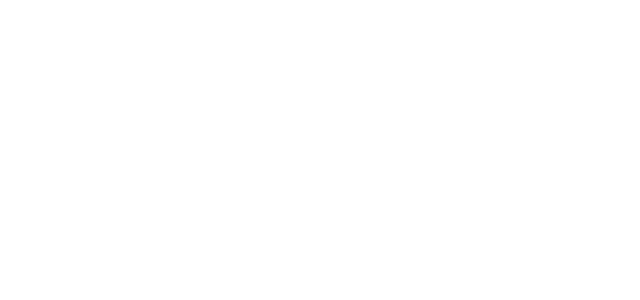
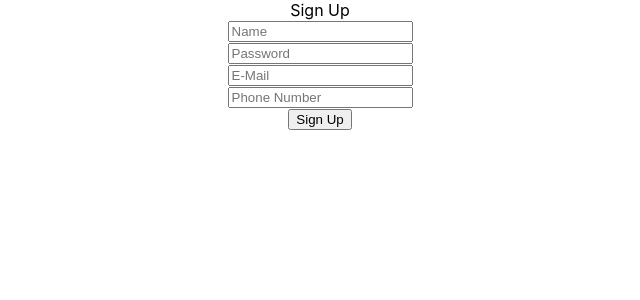
Before and after one commit to sanketshirolkar/find-the-movie, a React (Create React App) app: page / in a window 1280 px wide. Shown: the top 300 px of the page, without its empty margins (320-960 px from the left). Built offline with nearby package versions, Linux system fonts and the light colour scheme; the HTML template or start-up script is replaced by a standard one.

Commit message:
Added basic sign up screen

```diff
--- a/public/index.html
+++ b/public/index.html
@@ -9,7 +9,6 @@
       name="description"
       content="Web site created using create-react-app"
     />
-    <link rel="apple-touch-icon" href="%PUBLIC_URL%/logo192.png" />
     <!--
       manifest.json provides metadata used when your web app is installed on a
       user's mobile device or desktop. See https://developers.google.com/web/fundamentals/web-app-manifest/
--- a/src/App.css
+++ b/src/App.css
@@ -1,3 +1,3 @@
-.App {
+/* .App {
   text-align: center;
-}
+} */
--- a/src/App.js
+++ b/src/App.js
@@ -1,9 +1,10 @@
 import './App.css';
+import SignUp from './views/sign_up/SignUp';
 
 function App() {
   return (
     <div className="App">
-
+      <SignUp />
     </div>
   );
 }
--- /dev/null
+++ b/src/components/Button.jsx
@@ -0,0 +1,11 @@
+import React from "react";
+
+const Button = ({text, onPress}) => {
+  return (
+    <div>
+        <button onClick={onPress}> {text} </button>
+    </div>
+  )
+}
+
+export default Button
--- /dev/null
+++ b/src/components/Input.jsx
@@ -0,0 +1,16 @@
+import React from "react";
+
+const Input = ({value, onChange, type, placeholder}) => {
+  return (
+    <div>
+        <input
+            type={type}
+            placeholder={placeholder}
+            value={value}
+            onChange = {onChange}
+        />
+    </div>
+  );
+};
+
+export default Input;
--- /dev/null
+++ b/src/views/sign_up/SignUp.jsx
@@ -0,0 +1,63 @@
+import React,{useState} from 'react'
+import Button from '../../components/Button';
+import Input from '../../components/Input';
+import "./signup.css";
+
+const SignUp = () => {
+
+    const [name, setName] = useState("");
+    const [password, setPassword] = useState("");
+    const [email, setEmail] = useState("");
+    const [phoneNumber, setPhoneNumber] = useState();
+
+    const handleNameChange = (e) => {
+        setName(e.target.value);
+        console.log(name);
+    };
+
+    const handlePasswordChange = (e) => {
+       setPassword(e.target.value);
+        console.log(name);
+    };
+
+    const handleEmailChange = (e) => {
+        setEmail(e.target.value);
+        console.log(name);
+    };
+
+    const handlePhoneNumberChange = (e) => {
+        setPhoneNumber(e.target.value);
+        console.log(name);
+    };
+
+
+
+    const handleSubmit = (e) => {
+        console.log(name);
+        console.log(password);
+        console.log(email);
+        console.log(phoneNumber);
+    }
+
+
+  return (
+    <div className="signup_container">
+        <div>
+            <div className="title_container">
+                Sign Up
+            </div>
+            <div className="input_container">
+                <Input type="text" placeholder="Name" value={name} onChange={handleNameChange}/>
+                <Input type="password" placeholder="Password" value={password} onChange={handlePasswordChange}/>
+                <Input type="email" placeholder="E-Mail" value={email} onChange={handleEmailChange}/>
+                <Input type="tel" placeholder="Phone Number" value={phoneNumber} onChange={handlePhoneNumberChange}/>
+            </div>
+            <div className="button_container">
+                <Button text={"Sign Up"} onPress={handleSubmit}/>
+            </div>
+        </div>
+    </div>
+  )
+}
+
+export default SignUp;
--- /dev/null
+++ b/src/views/sign_up/signup.css
@@ -0,0 +1,25 @@
+.signup_container{
+    display: flex;
+    flex-direction: column;
+    justify-content: center;
+    align-items: center;
+}
+
+.input_container{
+    display: flex;
+    flex-direction: column;
+    justify-content: center;
+    align-items: center;
+}
+
+.title_container{
+    display: flex;
+    justify-content: center;
+    align-items: center;
+}
+
+.button_container{
+    display: flex;
+    justify-content: center;
+    align-items: center;
+}
```
Also changed, not shown: public/manifest.json.
